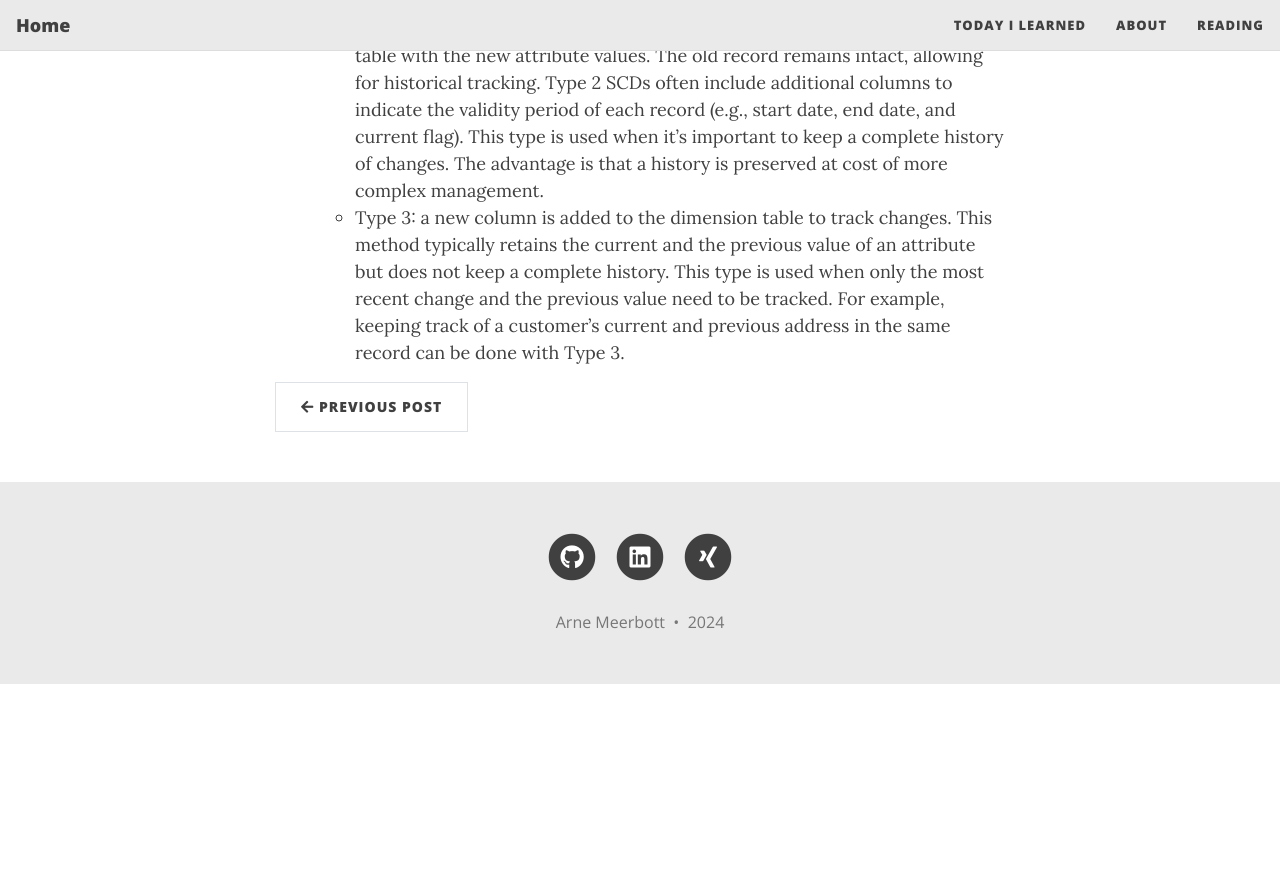
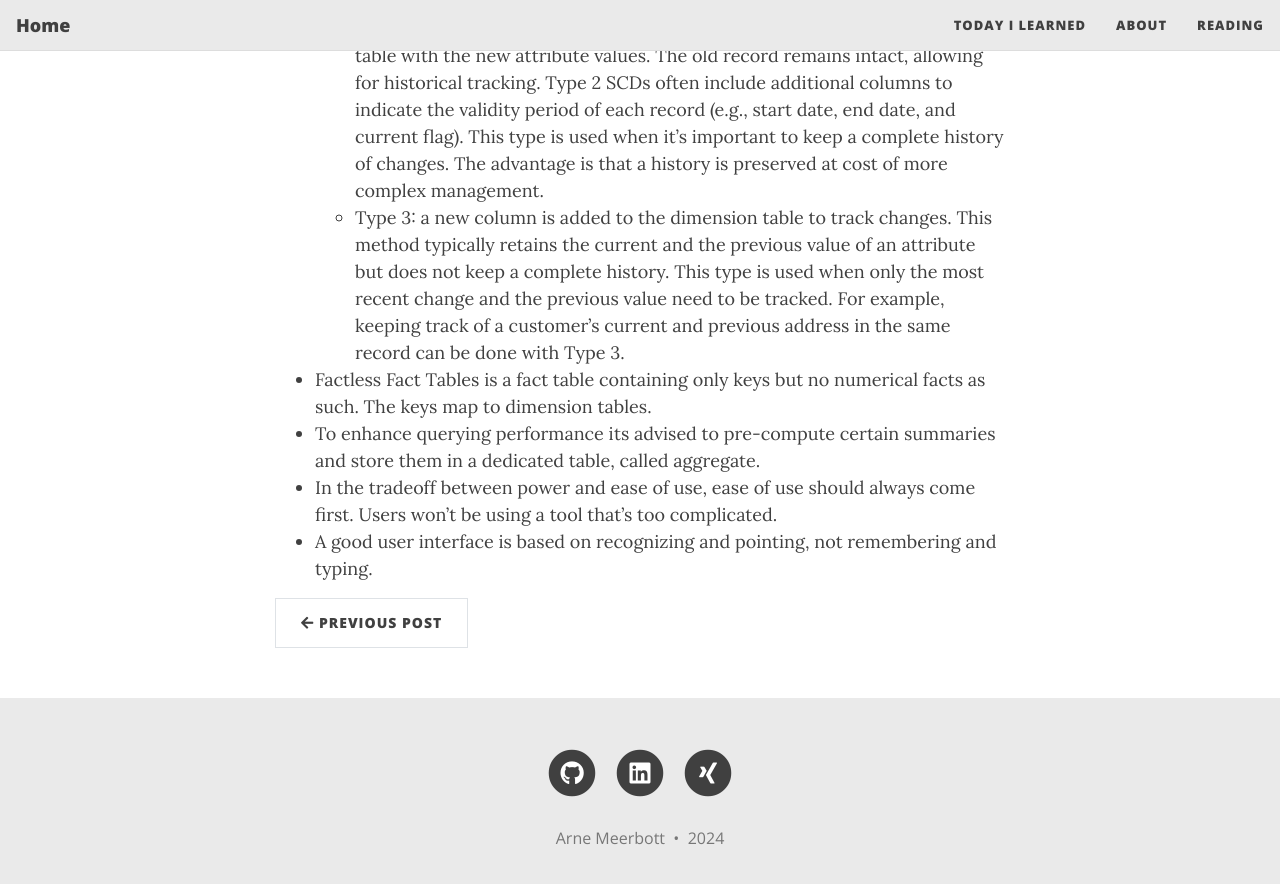
Before and after one commit to m0jibake/m0jibake.github.io, a Jekyll site: the page built from _posts/2024-11-01-The-Data-Warehouse-Toolkit-In-A-Nutshell.md, in a window 1280 px wide and 900 px high, scrolled down 1120 px. Shown: the top 884 px of the window. Built offline with Jekyll 4.4.1, drawn with Linux system fonts in a browser that asks for light colours; nearby versions of some CDN libraries; before the commit the page ends 1804 px from its top, so only the background shows below that.

Commit message:
kimball pt2

```diff
--- a/_posts/2024-11-01-The-Data-Warehouse-Toolkit-In-A-Nutshell.md
+++ b/_posts/2024-11-01-The-Data-Warehouse-Toolkit-In-A-Nutshell.md
@@ -12,3 +12,7 @@ Things I've learned while reading *The Data Warehouse Toolkit* from Ralph Kimbal
     - Type 1: Overwrite. when a change occurs in a dimension attribute, the existing value is simply overwritten with the new value. This means that no historical data is preserved for the changed attribute. This type is suitable for attributes where historical tracking is not important. The advantage is it's straightforward and simple to implement as no history needs to be managed.
     - Type 2: When a change occurs, a new record (row) is added to the dimension table with the new attribute values. The old record remains intact, allowing for historical tracking. Type 2 SCDs often include additional columns to indicate the validity period of each record (e.g., start date, end date, and current flag). This type is used when it’s important to keep a complete history of changes. The advantage is that a history is preserved at cost of more complex management.
     - Type 3: a new column is added to the dimension table to track changes. This method typically retains the current and the previous value of an attribute but does not keep a complete history. This type is used when only the most recent change and the previous value need to be tracked. For example, keeping track of a customer’s current and previous address in the same record can be done with Type 3.
+- Factless Fact Tables is a fact table containing only keys but no numerical facts as such. The keys map to dimension tables.
+- To enhance querying performance its advised to pre-compute certain summaries and store them in a dedicated table, called aggregate.
+- In the tradeoff between power and ease of use, ease of use should always come first. Users won't be using a tool that's too complicated.
+- A good user interface is based on recognizing and pointing, not remembering and typing.
```
